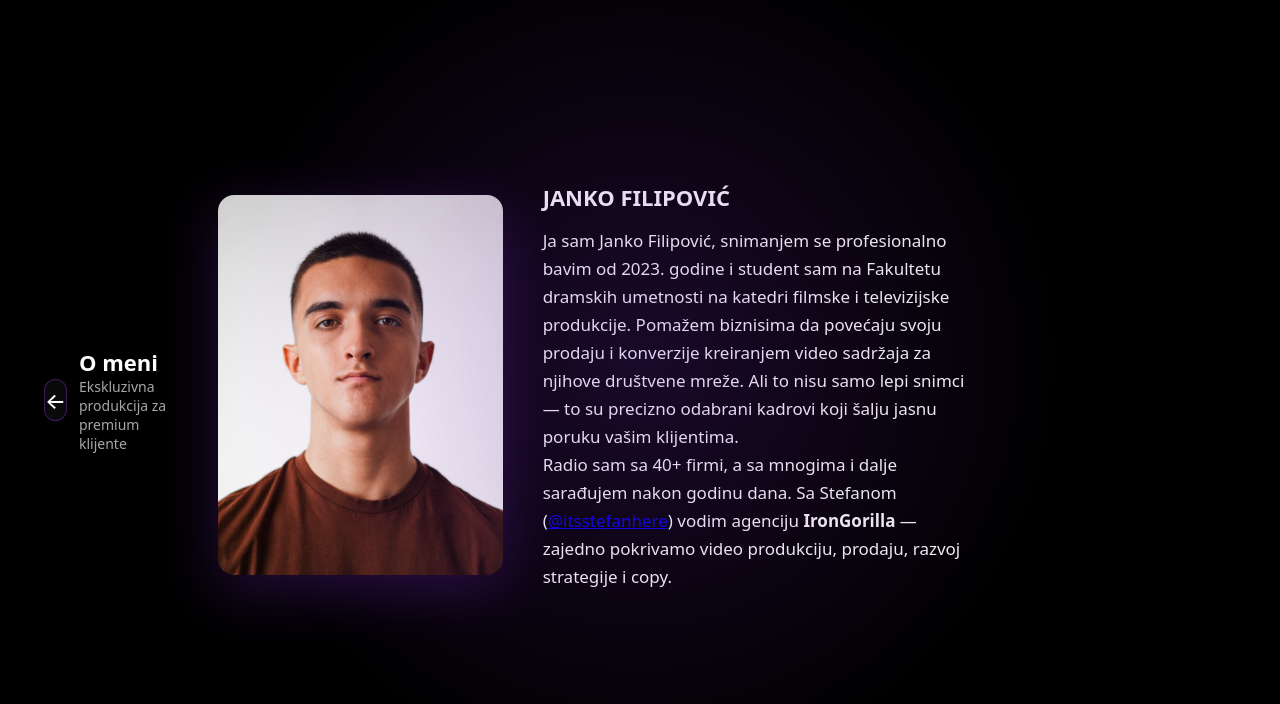
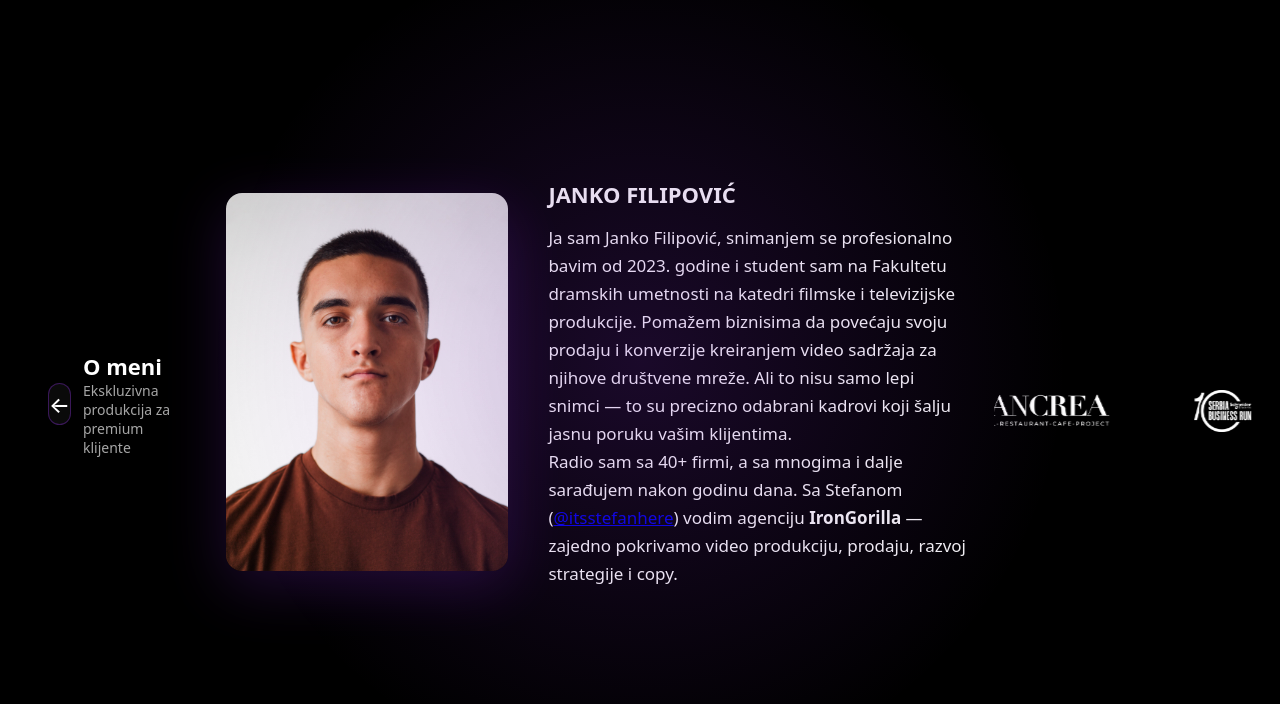
Before and after one commit to JankoVisuals/PortfolioSite, a website: page o-meni.html in a window 1280 px wide. Drawn offline with Linux system fonts and the light colour scheme; a web font is replaced by a local one.

Commit message:
Update style.css

```diff
--- a/style.css
+++ b/style.css
@@ -193,130 +193,61 @@ button.btn:active{transform:scale(.98)}
   background:rgba(255,255,255,.04); color:#fff; text-decoration:none }
 .back-btn span{ font-size:22px; line-height:1 }
 
-/* ======================== */
-/* O MENI — MATCH YOUR HTML */
-/* ======================== */
+/* ——— O MENI: layout ostaje kao u tvom HTML ——— */
+.about-centered{max-width:1100px;margin:0 auto;padding:20px 24px 56px}
+.about-center-row{display:grid;gap:28px;grid-template-columns:1fr;align-items:center;justify-items:center}
+@media (min-width:960px){
+  .about-center-row{grid-template-columns:38% 1fr;gap:40px;justify-items:stretch}
+}
+.about-media{display:flex;justify-content:center}
+.about-photo{width:100%;max-width:420px;border-radius:16px;display:block;object-fit:cover;box-shadow:0 15px 60px rgba(147,51,234,.22)}
+.about-copy{font-size:15.8px;line-height:1.65;color:#fff;opacity:.95}
+.about-copy h3{font-size:22px;font-weight:800;margin-bottom:12px}
+@media (min-width:960px){.about-copy{font-size:17px}}
 
-/* Main container */
-.about-centered {
-  max-width: 1100px;
-  margin: 0 auto;
-  padding: 20px 24px 50px;
+/* ——— Header spacing da na desktopu stoji gore kao i na drugim stranicama ——— */
+.page-header{display:flex;align-items:center;gap:12px;padding:14px 24px 6px}
+.page-header h2{font-size:22px;font-weight:800}
+.page-header .subtitle{color:rgba(255,255,255,.65);font-size:14px}
+.back-btn{display:grid;place-items:center;width:42px;height:42px;border-radius:12px;border:1px solid rgba(147,51,234,.35);background:rgba(255,255,255,.04);color:#fff;text-decoration:none}
+
+/* ——— LOGO MARQUEE: čisto BELI pikseli; Kimura crno-belo ——— */
+.clients{width:100%;overflow:hidden;margin-top:22px}
+.clients-track{
+  display:flex;align-items:center;gap:64px;
+  animation:clientsLoop 22s linear infinite;will-change:transform;
+}
+.clients-track img{
+  height:28px;object-fit:contain;
+  /* svi pikseli ispadaju kao belo: */
+  filter: brightness(0) invert(1);
+  /* ako želiš dodatni "punch": */
+  /* filter: brightness(0) invert(1) contrast(1.1); */
+}
+/* Kimura izuzetak: samo BW, bez forsiranja u belo */
+.clients-track img[alt*="Kimura"]{
+  filter: grayscale(1) brightness(1);
 }
 
-/* Row: responsive */
-.about-center-row {
-  display: grid;
-  gap: 28px;
-  grid-template-columns: 1fr;
-  align-items: center;
+@media (min-width:768px){
+  .clients-track{gap:80px}
+  .clients-track img{height:42px}
+}
+/* Seamless – pretpostavka: u HTML-u imaš dupli set logotipa (A+B) */
+@keyframes clientsLoop{
+  0%{transform:translateX(0)}
+  100%{transform:translateX(-50%)} /* track širine ≈ 200% zbog duplikata */
 }
 
-@media (min-width: 960px) {
-  .about-center-row {
-    grid-template-columns: 38% 1fr;
-    gap: 40px;
-  }
+/* ——— HOME animacije ikonica (blag entry, bez lomljenja) ——— */
+.menu-card{opacity:0;transform:translateY(26px) scale(.92);
+  animation:cardEnter .7s cubic-bezier(.3,.8,.3,1.1) forwards}
+.menu-card:nth-child(1){animation-delay:.05s}
+.menu-card:nth-child(2){animation-delay:.14s}
+.menu-card:nth-child(3){animation-delay:.23s}
+.menu-card:nth-child(4){animation-delay:.32s}
+@keyframes cardEnter{
+  0%{opacity:0;transform:translateY(26px) scale(.92)}
+  60%{opacity:1;transform:translateY(-4px) scale(1.05)}
+  100%{opacity:1;transform:translateY(0) scale(1)}
 }
-
-/* Image wrapper */
-.about-media {
-  display: flex;
-  justify-content: center;
-}
-
-.about-photo {
-  width: 100%;
-  max-width: 420px;
-  border-radius: 16px;
-  object-fit: cover;
-  display: block;
-  box-shadow: 0 15px 60px rgba(147,51,234,.25);
-}
-
-/* Text */
-.about-copy {
-  font-size: 15.8px;
-  line-height: 1.65;
-  color: #fff;
-  opacity: .95;
-}
-
-.about-copy h3 {
-  font-size: 22px;
-  font-weight: 800;
-  margin-bottom: 12px;
-}
-
-/* Desktop text size */
-@media (min-width: 960px) {
-  .about-copy {
-    font-size: 17px;
-  }
-}
-
-/* ======================== */
-/* CLIENT LOGO MARQUEE     */
-/* ======================== */
-
-.clients {
-  width: 100%;
-  overflow: hidden;
-  margin-top: 10px;
-  padding-bottom: 10px;
-}
-
-.clients-track {
-  display: flex;
-  align-items: center;
-  gap: 64px;
-  animation: clientsLoop 22s linear infinite;
-  will-change: transform;
-  opacity: .95;
-}
-
-.clients-track img {
-  height: 28px;
-  object-fit: contain;
-  filter: invert(1) brightness(1.2);
-}
-
-/* Kimura special filter */
-.clients-track img[alt*="Kimura"] {
-  filter: grayscale(1) brightness(1.1);
-}
-
-@media (min-width: 768px) {
-  .clients-track img {
-    height: 42px;
-  }
-}
-
-/* seamless scroll */
-@keyframes clientsLoop {
-  0% { transform: translateX(0); }
-  100% { transform: translateX(-50%); }
-}
-
-/* ======================== */
-/* INDEX ICON ENTRY ANIM   */
-/* ======================== */
-
-.menu-card {
-  opacity: 0;
-  transform: translateY(26px) scale(.92);
-  animation: cardEnter .7s cubic-bezier(.3,.8,.3,1.1) forwards;
-}
-
-.menu-card:nth-child(1) { animation-delay: .05s; }
-.menu-card:nth-child(2) { animation-delay: .14s; }
-.menu-card:nth-child(3) { animation-delay: .23s; }
-.menu-card:nth-child(4) { animation-delay: .32s; }
-
-@keyframes cardEnter {
-  0% { opacity: 0; transform: translateY(26px) scale(.92); }
-  60% { opacity: 1; transform: translateY(-4px) scale(1.05); }
-  100% { opacity: 1; transform: translateY(0) scale(1); }
-}
-
-}
```
